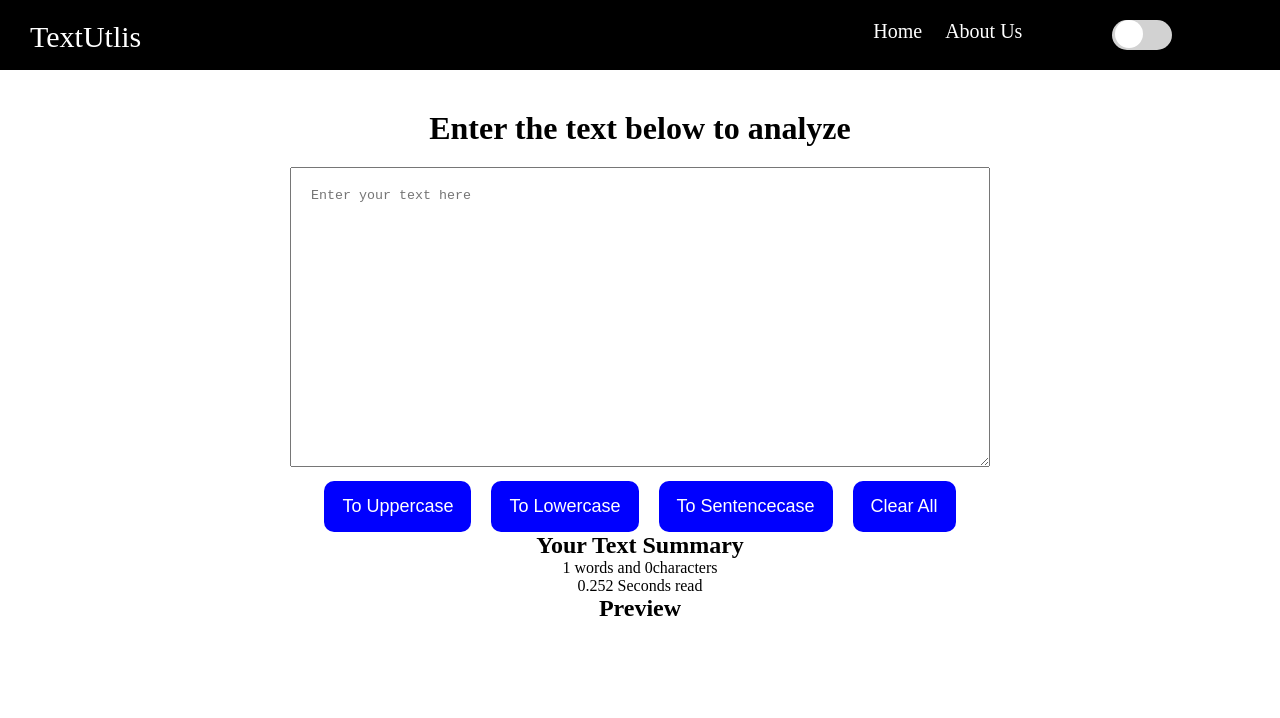
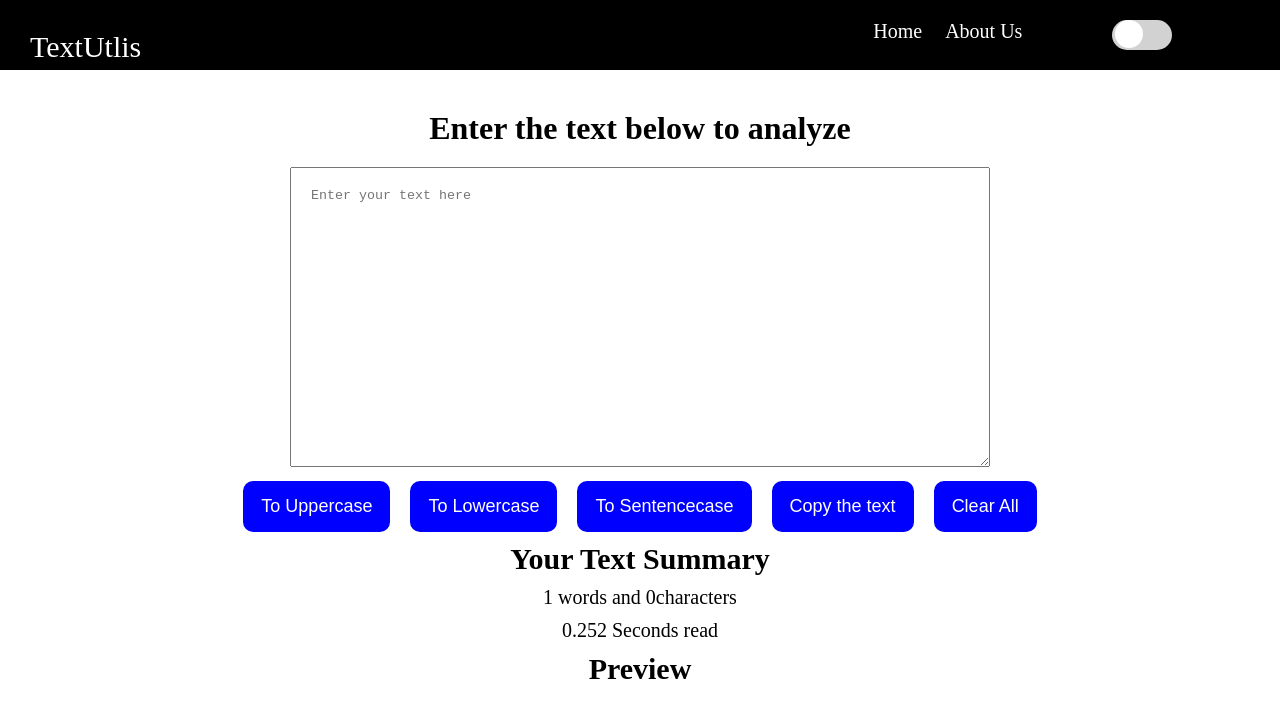
Before and after one commit to anjwsm/TextUtils, a React (Vite) app: page / in a window 1280 px wide. Shown: the top 718 px of the page. Built offline with nearby package versions, Linux system fonts and the light colour scheme.

Commit message:
added copy functionality

```diff
--- a/src/components/HomePage/HomePage.css
+++ b/src/components/HomePage/HomePage.css
@@ -91,3 +91,12 @@ input:checked + .togglebutton::before{
 input{
     display: none;
 }
+h2{
+    margin-top: 10px;
+    font-size: 30px;
+}
+
+p{
+    margin-top: 10px;
+    font-size: 20px;
+}
--- a/src/components/HomePage/HomePage.jsx
+++ b/src/components/HomePage/HomePage.jsx
@@ -25,6 +25,12 @@ export default function HomePage(props) {
     setText(sentencecase) ;
   }
 
+  const handleCopy = () => {
+    var text = document.getElementById("myBox");
+    text.select() ;
+    navigator.clipboard.writeText(text.value) ;
+  }
+
   const allClear = () => {
     let newText = "";
     setText(newText);
@@ -49,6 +55,7 @@ export default function HomePage(props) {
         <textarea
           className="textarea"
           placeholder="Enter your text here"
+          id="myBox"
           value={text}
           onChange={handleChange}
         ></textarea>
@@ -57,6 +64,7 @@ export default function HomePage(props) {
           <button onClick={toUpCase}>To Uppercase</button>
           <button onClick={toLoCase}>To Lowercase</button>
           <button onClick={toSentencecase}>To Sentencecase  </button>
+          <button onClick={handleCopy}>Copy the text  </button>
           <button onClick={allClear}> Clear All </button>
         </div>
       </div>
```
